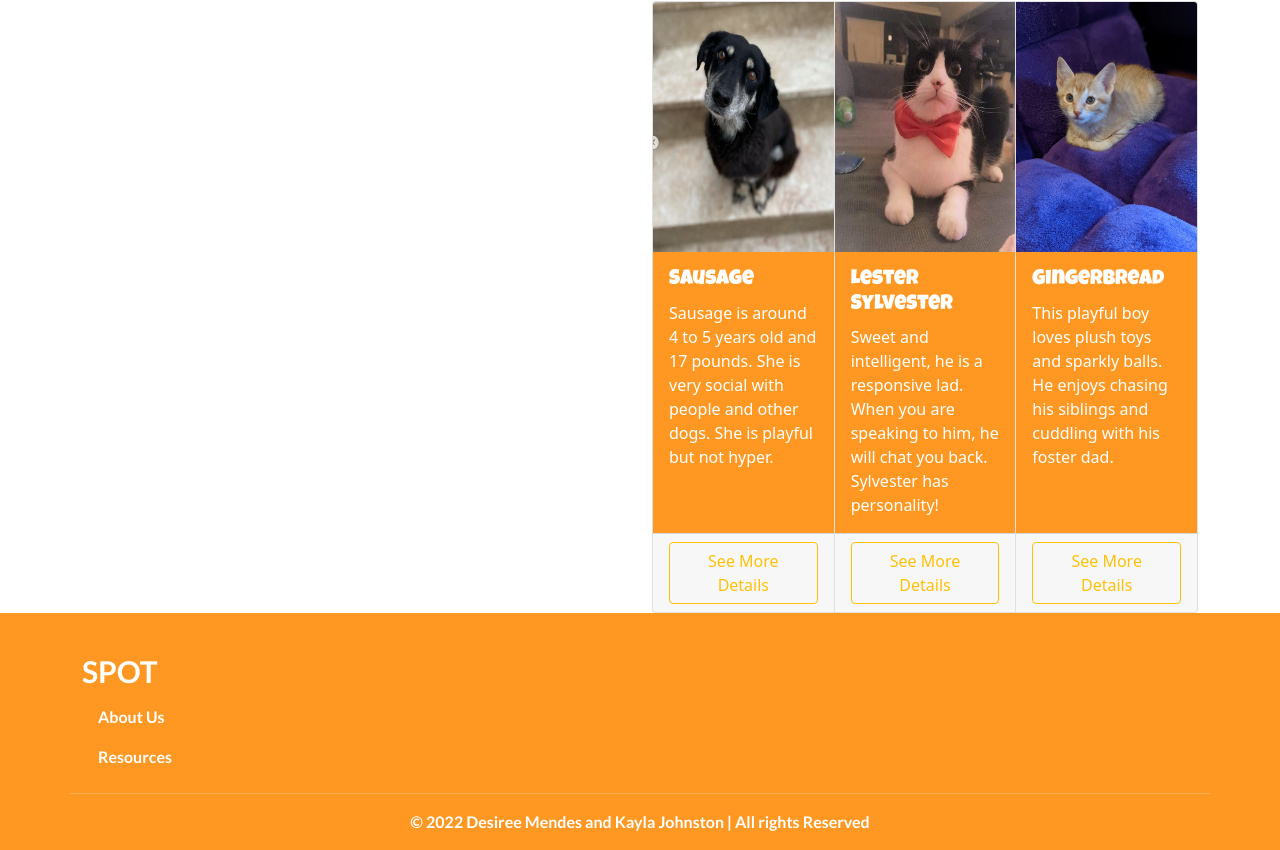
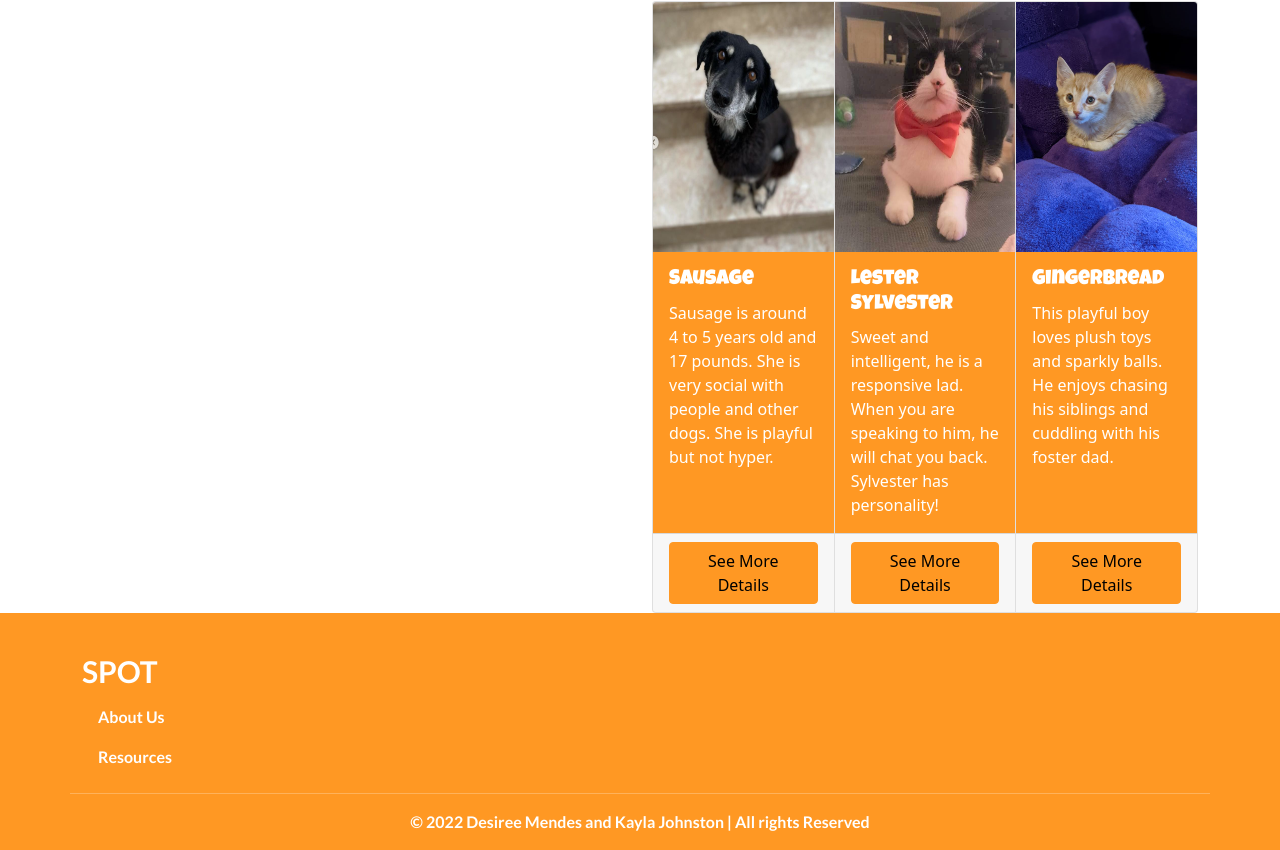
Before and after one commit to keepitclassick/spot, a React (Create React App) app in the folder client/: page / in a window 1280 px wide. Shown: the part 365-1215 px from the top of the page. Built offline with nearby package versions, Linux system fonts and the light colour scheme.

Commit message:
update button

```diff
--- a/client/src/Components/HomepagePets.jsx
+++ b/client/src/Components/HomepagePets.jsx
@@ -26,7 +26,7 @@ export default function HomepagePets() {
                 </p>
               </div>
               <div class="card-footer text-center">
-                <button type="button" class="btn btn-outline-warning">
+                <button type="button" class="btn btn-dark">
                   See More Details
                 </button>
               </div>
@@ -47,7 +47,7 @@ export default function HomepagePets() {
                 </p>
               </div>
               <div class="card-footer text-center">
-                <button type="button" class="btn btn-outline-warning">
+                <button type="button" class="btn btn-dark">
                   See More Details
                 </button>
               </div>
@@ -67,7 +67,7 @@ export default function HomepagePets() {
                 </p>
               </div>
               <div class="card-footer text-center">
-                <button type="button" class="btn btn-outline-warning">
+                <button type="button" class="btn btn-dark" color="white">
                   See More Details
                 </button>
               </div>
--- a/client/src/Components/HomepagePets.scss
+++ b/client/src/Components/HomepagePets.scss
@@ -1,5 +1,4 @@
 $dark: rgb(255, 152, 35);
-$btn-primary: rgb(255, 152, 35);
 
 .card-text {
   color: white;
@@ -17,6 +16,9 @@ $btn-primary: rgb(255, 152, 35);
 .card-footer {
   color: white;
 }
+btn.btn-dark {
+  color: white;
+}
 
 @import "~bootstrap/scss/bootstrap.scss";
 @import url("https://fonts.googleapis.com/css2?family=Luckiest+Guy&display=swap");
```
